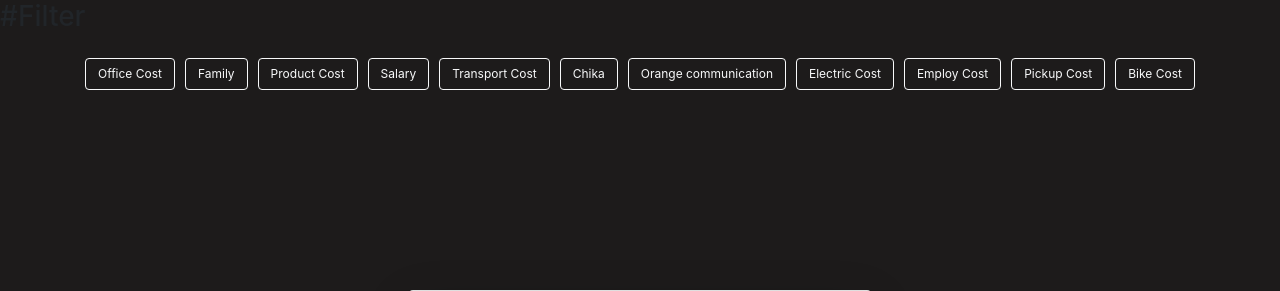
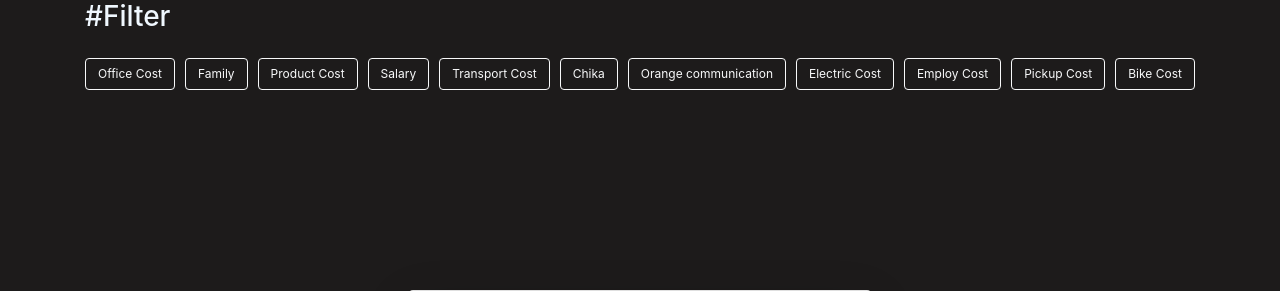
Before and after one commit to Semol2233/office, a Django app: a page that uses templates/base.html in a window 1280 px wide. Shown: the top 291 px of the page. Run offline with Django 3.2, Linux system fonts and the light colour scheme; some libraries are stand-ins or nearby versions.

Commit message:
djhssdsj

```diff
--- a/templates/base.html
+++ b/templates/base.html
@@ -172,7 +172,9 @@
         <input type="submit" class="btn btn-success" value="Login">
     </form>
 </div> -->
-<h3>#Filter</h3>
+<div class="container">
+    <h3 style="color: aliceblue;">#Filter</h3>
+</div>
 <div class="container d-flex justify-content-between mt-4">
    <a href="{% url 'vddvd' %}"><button type="button" style="font-size: 12px;" class="btn btn-outline-light">Office Cost</button></a>
 <a href="{% url 'family' %}"><button type="button" style="font-size: 12px;" class="btn btn-outline-light">Family</button></a>
```
